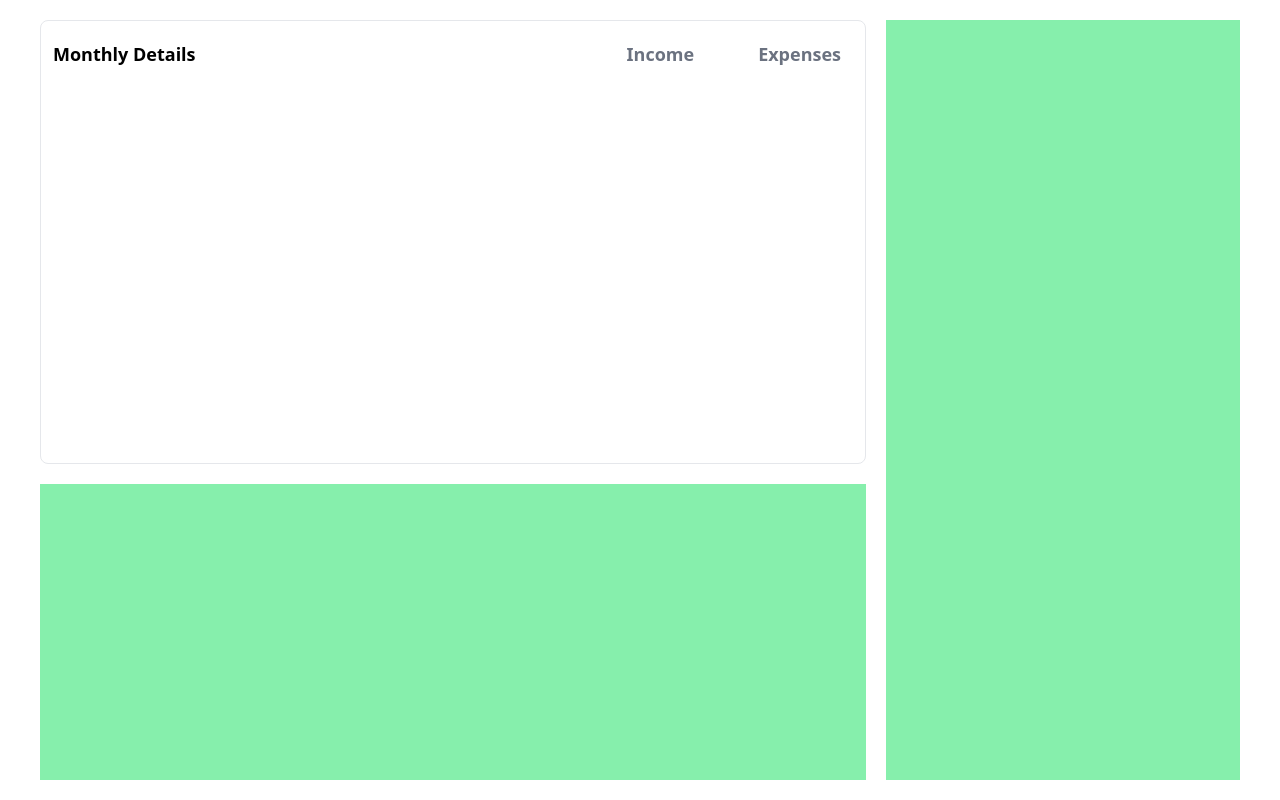
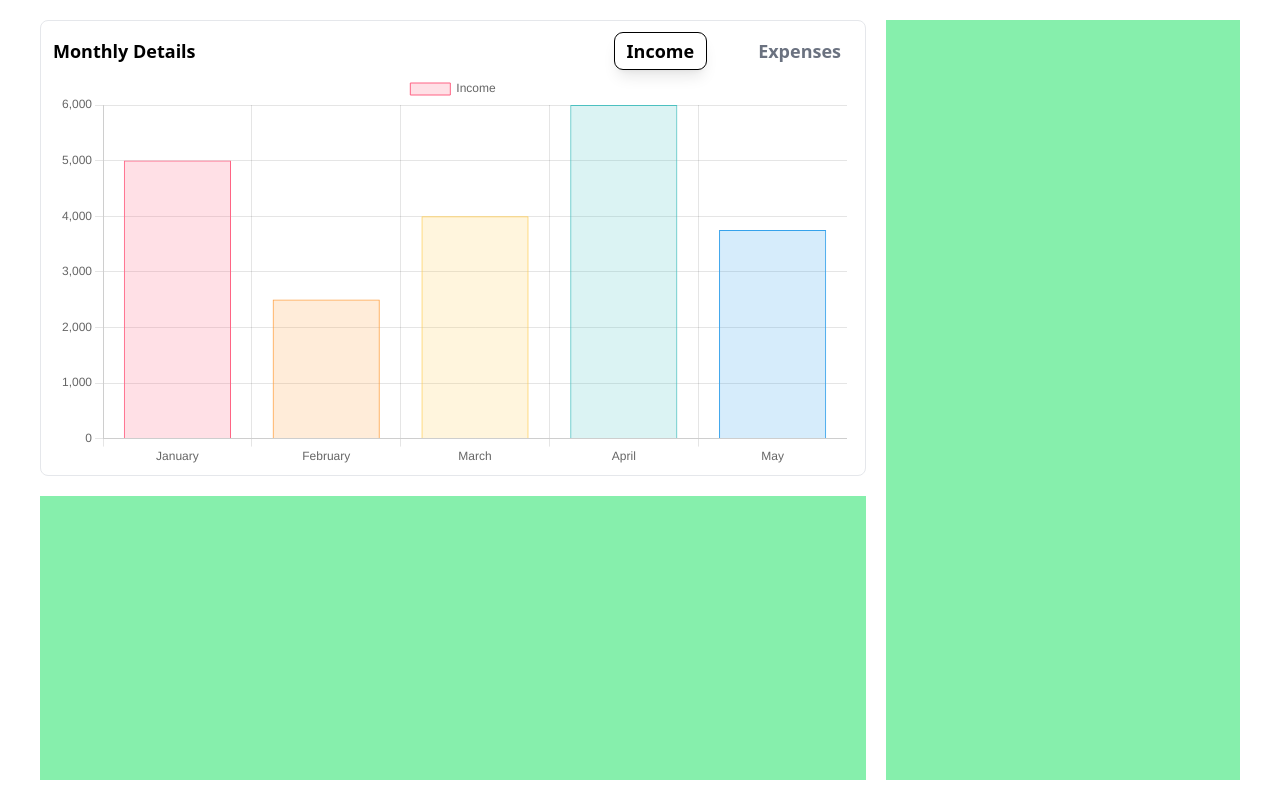
Before and after one commit to QuentinRabe/FinTrack, a Vue app: page / in a window 1280 px wide. Built offline with nearby package versions, Linux system fonts and the light colour scheme.

Commit message:
(Graph Bar): add graphic bar
Added graphic bar from chart.js and start switching between Income and
Expenses graphic.

```diff
--- /dev/null
+++ b/src/components/GraphicBarComponent.vue
@@ -0,0 +1,56 @@
+<template>
+  <div class="w-full h-[90%] flex justify-center">
+    <Bar :data="chartData" />
+  </div>
+</template>
+
+<script setup>
+import { Bar } from "vue-chartjs";
+import {
+  Chart as ChartJS,
+  Title,
+  Tooltip,
+  Legend,
+  BarElement,
+  CategoryScale,
+  LinearScale,
+} from "chart.js";
+import { useFinanceStore } from "@/stores/store";
+ChartJS.register(
+  Title,
+  Tooltip,
+  Legend,
+  BarElement,
+  CategoryScale,
+  LinearScale
+);
+const store = useFinanceStore();
+const chartData = {
+  labels: store.months,
+  datasets: [
+    {
+      label: "Income",
+      data: store.monthlyIncome,
+      backgroundColor: [
+        "rgba(255, 99, 132, 0.2)",
+        "rgba(255, 159, 64, 0.2)",
+        "rgba(255, 205, 86, 0.2)",
+        "rgba(75, 192, 192, 0.2)",
+        "rgba(54, 162, 235, 0.2)",
+        "rgba(153, 102, 255, 0.2)",
+        "rgba(201, 203, 207, 0.2)",
+      ],
+      borderColor: [
+        "rgb(255, 99, 132)",
+        "rgb(255, 159, 64)",
+        "rgb(255, 205, 86)",
+        "rgb(75, 192, 192)",
+        "rgb(54, 162, 235)",
+        "rgb(153, 102, 255)",
+        "rgb(201, 203, 207)",
+      ],
+      borderWidth: 1,
+    },
+  ],
+};
+</script>
--- a/src/components/SwitchButtonComponent.vue
+++ b/src/components/SwitchButtonComponent.vue
@@ -15,7 +15,7 @@ import { ref } from "vue";
 
 const { title } = defineProps({
   title: String,
-  state: Boolean
+  state: Boolean,
 });
 const isActive = ref(false);
 const toggleActive = () => {
--- a/src/stores/store.js
+++ b/src/stores/store.js
@@ -3,16 +3,22 @@ import { ref } from "vue";
 
 export const useFinanceStore = defineStore("finance", () => {
   const switches = ref([
-    { name: "Income", state: false },
+    { name: "Income", state: true },
     { name: "Expenses", state: false },
   ]);
+  const activeBar = ref("Income");
+  const months = ["January", "February", "March", "April", "May"];
+  const monthlyIncome = [5000, 2500, 4000, 6000, 3750];
+  const monthlyExpenses = [1000, 1500, 3000, 5000, 2050];
   const toggleActive = (button) => {
     const clickedButton = switches.value.find((m) => m.name === button);
     const activeButton = switches.value.find((m) => m.state);
-    if (!clickedButton.state)
-        clickedButton.state = !clickedButton.state;
-    if (activeButton && activeButton != clickedButton)
-        activeButton.state = !activeButton.state
+    if (activeButton && activeButton != clickedButton) {
+      activeButton.state = !activeButton.state;
+      clickedButton.state = !clickedButton.state;
+      activeBar.value = clickedButton.name;
+    }
+    console.log(`Active bar =>> ${activeBar.value}`);
   };
-  return { switches, toggleActive };
+  return { switches, toggleActive, months, monthlyIncome, monthlyExpenses, activeBar };
 });
--- a/src/views/HomeView.vue
+++ b/src/views/HomeView.vue
@@ -1,7 +1,9 @@
 <template>
   <div class="bg-white w-full h-screen flex px-10 py-5 gap-5">
     <div class="w-[70%] h-[100%] flex flex-col gap-5">
-      <div class="w-[100%] h-[60%] px-3 py-2 text-lg border rounded-lg">
+      <div
+        class="w-[100%] h-[60%] px-3 py-2 text-lg border rounded-lg flex flex-col"
+      >
         <div class="flex justify-between items-center h-[50px]">
           <TitleComponent title="Monthly Details" />
           <div class="flex gap-10">
@@ -14,6 +16,7 @@
             />
           </div>
         </div>
+        <GraphicBarComponent />
       </div>
       <div class="bg-green-300 w-[100%] h-[40%]"></div>
     </div>
@@ -24,6 +27,7 @@
 <script setup>
 import TitleComponent from "@/components/TitleComponent.vue";
 import SwitchButtonComponent from "@/components/SwitchButtonComponent.vue";
+import GraphicBarComponent from "@/components/GraphicBarComponent.vue";
 import { useFinanceStore } from "@/stores/store";
 
 const store = useFinanceStore();
```
